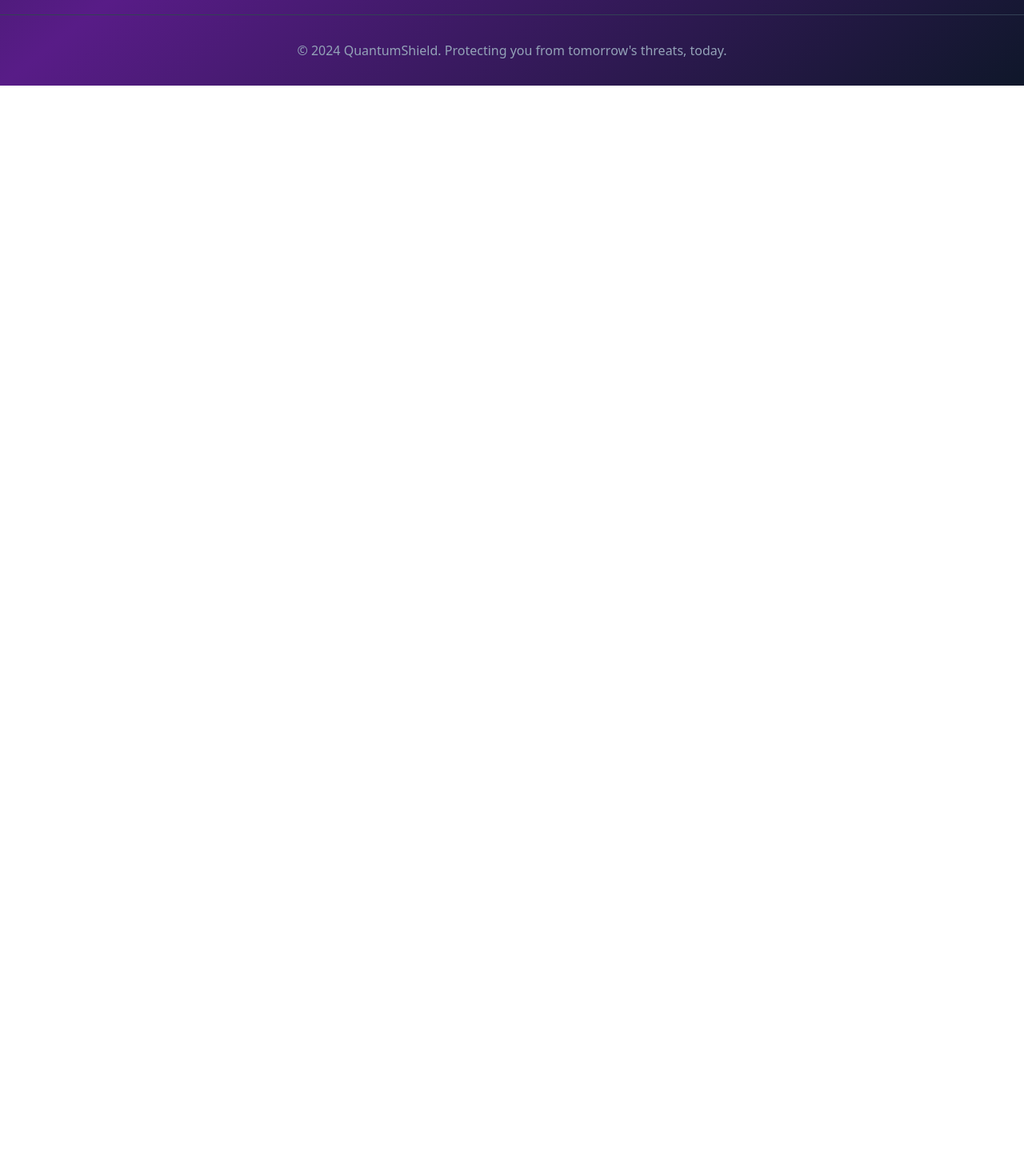
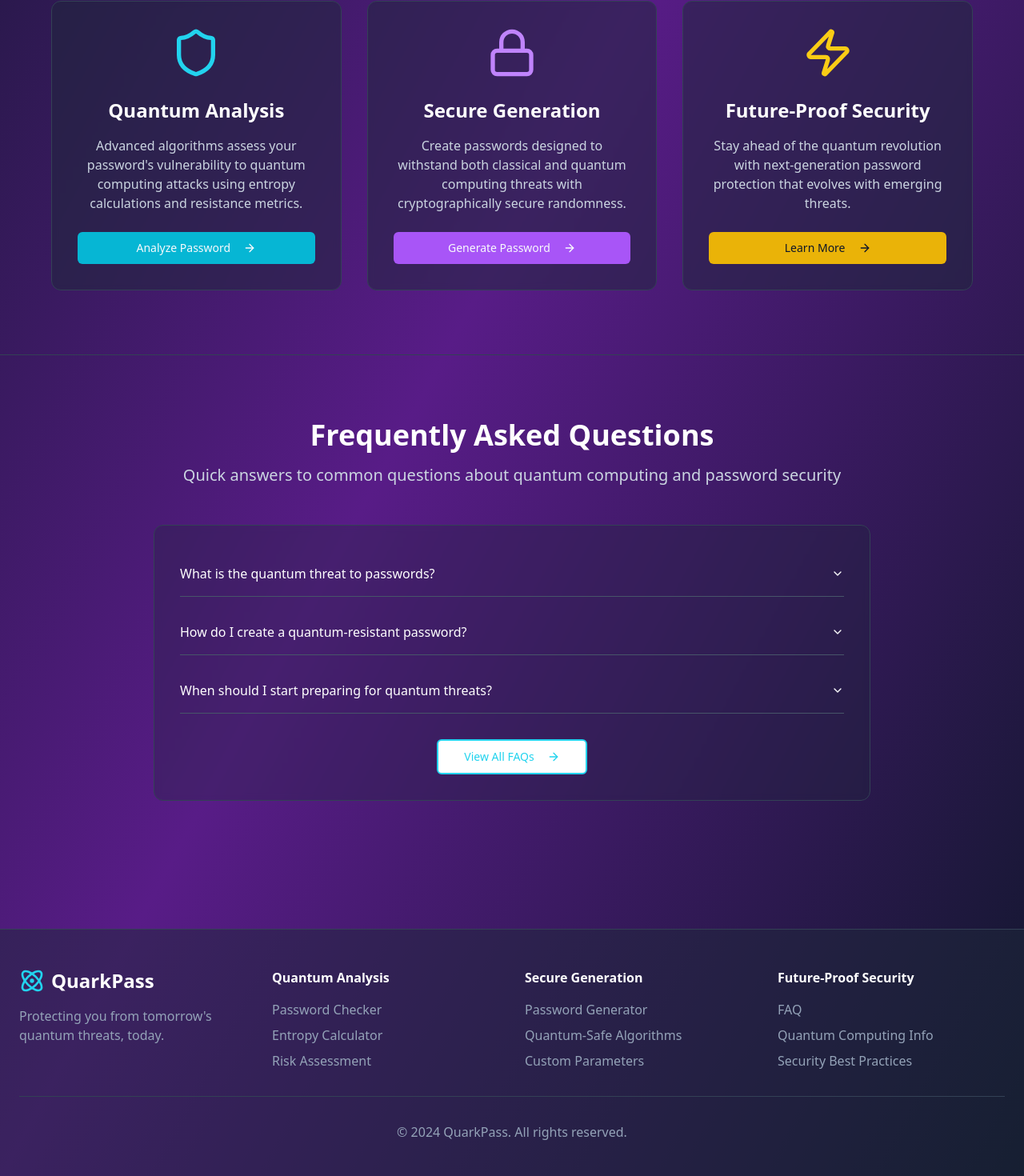
Before and after one commit to moz-per/quarkpass-web1, a React (Vite) app: page / in a window 1280 px wide. Shown: the part 900-2370 px from the top of the page at 80% size. Before the commit the page ends 1007 px from the top, so only its background shows below. Built offline with nearby package versions, Linux system fonts and the light colour scheme.

Commit message:
Refactor: Update branding and page structure
- Updated brand name and logo.
- Restructured the home page into three sections: hero, features, and FAQ summary.
- Added a footer with section links and branding.

```diff
--- a/src/pages/FAQ.tsx
+++ b/src/pages/FAQ.tsx
@@ -1,7 +1,7 @@
 
 import { Button } from "@/components/ui/button";
 import { Accordion, AccordionContent, AccordionItem, AccordionTrigger } from "@/components/ui/accordion";
-import { Shield, ArrowLeft } from "lucide-react";
+import { Atom, ArrowLeft } from "lucide-react";
 import { Link } from "react-router-dom";
 
 const FAQ = () => {
@@ -11,8 +11,8 @@ const FAQ = () => {
       <nav className="container mx-auto px-6 py-4">
         <div className="flex justify-between items-center">
           <Link to="/" className="flex items-center space-x-2">
-            <Shield className="h-8 w-8 text-cyan-400" />
-            <span className="text-2xl font-bold text-white">QuantumShield</span>
+            <Atom className="h-8 w-8 text-cyan-400" />
+            <span className="text-2xl font-bold text-white">QuarkPass</span>
           </Link>
           <Link to="/">
             <Button variant="outline" className="text-white border-cyan-400 hover:bg-cyan-400 hover:text-slate-900">
--- a/src/pages/Index.tsx
+++ b/src/pages/Index.tsx
@@ -1,6 +1,7 @@
 
 import { Button } from "@/components/ui/button";
-import { Shield, Lock, Zap } from "lucide-react";
+import { Accordion, AccordionContent, AccordionItem, AccordionTrigger } from "@/components/ui/accordion";
+import { Shield, Lock, Zap, Atom, ArrowRight } from "lucide-react";
 import { Link } from "react-router-dom";
 
 const Index = () => {
@@ -10,8 +11,8 @@ const Index = () => {
       <nav className="container mx-auto px-6 py-4">
         <div className="flex justify-between items-center">
           <div className="flex items-center space-x-2">
-            <Shield className="h-8 w-8 text-cyan-400" />
-            <span className="text-2xl font-bold text-white">QuantumShield</span>
+            <Atom className="h-8 w-8 text-cyan-400" />
+            <span className="text-2xl font-bold text-white">QuarkPass</span>
           </div>
           <Link to="/faq">
             <Button variant="outline" className="text-white border-cyan-400 hover:bg-cyan-400 hover:text-slate-900">
@@ -22,9 +23,8 @@ const Index = () => {
       </nav>
 
       {/* Hero Section */}
-      <div className="container mx-auto px-6 py-20">
+      <section className="container mx-auto px-6 py-20">
         <div className="text-center max-w-4xl mx-auto">
-          {/* Hero Title */}
           <div className="mb-8">
             <h1 className="text-6xl md:text-7xl font-bold text-white mb-6 leading-tight">
               Quantum-Safe
@@ -37,7 +37,6 @@ const Index = () => {
             </p>
           </div>
 
-          {/* Action Buttons */}
           <div className="flex flex-col sm:flex-row gap-4 justify-center mb-16">
             <Link to="/checker">
               <Button size="lg" className="bg-gradient-to-r from-cyan-500 to-blue-600 hover:from-cyan-600 hover:to-blue-700 text-white px-8 py-4 text-lg h-auto">
@@ -52,32 +51,196 @@ const Index = () => {
               </Button>
             </Link>
           </div>
+        </div>
+      </section>
 
-          {/* Feature Cards */}
+      {/* Features Section */}
+      <section className="container mx-auto px-6 py-20 border-t border-slate-700">
+        <div className="max-w-6xl mx-auto">
+          <div className="text-center mb-16">
+            <h2 className="text-4xl font-bold text-white mb-4">
+              Comprehensive Quantum Security
+            </h2>
+            <p className="text-xl text-slate-300 max-w-3xl mx-auto">
+              Our advanced platform provides everything you need to protect against quantum computing threats
+            </p>
+          </div>
+
           <div className="grid md:grid-cols-3 gap-8">
-            <div className="bg-slate-800/50 backdrop-blur-sm rounded-xl p-6 border border-slate-700">
-              <Shield className="h-12 w-12 text-cyan-400 mx-auto mb-4" />
-              <h3 className="text-xl font-semibold text-white mb-2">Quantum-Resistant Analysis</h3>
-              <p className="text-slate-300">Advanced algorithms assess your password's vulnerability to quantum computing attacks.</p>
+            <div className="bg-slate-800/50 backdrop-blur-sm rounded-xl p-8 border border-slate-700 hover:border-cyan-400 transition-colors">
+              <Shield className="h-16 w-16 text-cyan-400 mx-auto mb-6" />
+              <h3 className="text-2xl font-semibold text-white mb-4 text-center">Quantum Analysis</h3>
+              <p className="text-slate-300 text-center mb-6">
+                Advanced algorithms assess your password's vulnerability to quantum computing attacks using entropy calculations and resistance metrics.
+              </p>
+              <Link to="/checker" className="block">
+                <Button className="w-full bg-cyan-500 hover:bg-cyan-600">
+                  Analyze Password
+                  <ArrowRight className="ml-2 h-4 w-4" />
+                </Button>
+              </Link>
             </div>
-            <div className="bg-slate-800/50 backdrop-blur-sm rounded-xl p-6 border border-slate-700">
-              <Lock className="h-12 w-12 text-purple-400 mx-auto mb-4" />
-              <h3 className="text-xl font-semibold text-white mb-2">Secure Generation</h3>
-              <p className="text-slate-300">Create passwords designed to withstand both classical and quantum computing threats.</p>
+
+            <div className="bg-slate-800/50 backdrop-blur-sm rounded-xl p-8 border border-slate-700 hover:border-purple-400 transition-colors">
+              <Lock className="h-16 w-16 text-purple-400 mx-auto mb-6" />
+              <h3 className="text-2xl font-semibold text-white mb-4 text-center">Secure Generation</h3>
+              <p className="text-slate-300 text-center mb-6">
+                Create passwords designed to withstand both classical and quantum computing threats with cryptographically secure randomness.
+              </p>
+              <Link to="/generator" className="block">
+                <Button className="w-full bg-purple-500 hover:bg-purple-600">
+                  Generate Password
+                  <ArrowRight className="ml-2 h-4 w-4" />
+                </Button>
+              </Link>
             </div>
-            <div className="bg-slate-800/50 backdrop-blur-sm rounded-xl p-6 border border-slate-700">
-              <Zap className="h-12 w-12 text-yellow-400 mx-auto mb-4" />
-              <h3 className="text-xl font-semibold text-white mb-2">Future-Proof Security</h3>
-              <p className="text-slate-300">Stay ahead of the quantum revolution with next-generation password protection.</p>
+
+            <div className="bg-slate-800/50 backdrop-blur-sm rounded-xl p-8 border border-slate-700 hover:border-yellow-400 transition-colors">
+              <Zap className="h-16 w-16 text-yellow-400 mx-auto mb-6" />
+              <h3 className="text-2xl font-semibold text-white mb-4 text-center">Future-Proof Security</h3>
+              <p className="text-slate-300 text-center mb-6">
+                Stay ahead of the quantum revolution with next-generation password protection that evolves with emerging threats.
+              </p>
+              <Link to="/faq" className="block">
+                <Button className="w-full bg-yellow-500 hover:bg-yellow-600 text-slate-900">
+                  Learn More
+                  <ArrowRight className="ml-2 h-4 w-4" />
+                </Button>
+              </Link>
             </div>
           </div>
         </div>
-      </div>
+      </section>
+
+      {/* FAQ Preview Section */}
+      <section className="container mx-auto px-6 py-20 border-t border-slate-700">
+        <div className="max-w-4xl mx-auto">
+          <div className="text-center mb-12">
+            <h2 className="text-4xl font-bold text-white mb-4">
+              Frequently Asked Questions
+            </h2>
+            <p className="text-xl text-slate-300">
+              Quick answers to common questions about quantum computing and password security
+            </p>
+          </div>
+
+          <div className="bg-slate-800/30 backdrop-blur-sm rounded-xl p-8 border border-slate-700">
+            <Accordion type="single" collapsible className="space-y-4">
+              <AccordionItem value="what-is-quantum-threat" className="border-slate-600">
+                <AccordionTrigger className="text-white hover:text-cyan-400">
+                  What is the quantum threat to passwords?
+                </AccordionTrigger>
+                <AccordionContent className="text-slate-300">
+                  Quantum computers can break current encryption methods through algorithms like Shor's algorithm, potentially compromising password security systems within 10-20 years.
+                </AccordionContent>
+              </AccordionItem>
+
+              <AccordionItem value="quantum-resistant-password" className="border-slate-600">
+                <AccordionTrigger className="text-white hover:text-cyan-400">
+                  How do I create a quantum-resistant password?
+                </AccordionTrigger>
+                <AccordionContent className="text-slate-300">
+                  Use passwords with high entropy (20+ characters), include diverse character sets, and ensure true randomness. Our generator creates quantum-safe passwords automatically.
+                </AccordionContent>
+              </AccordionItem>
+
+              <AccordionItem value="when-prepare" className="border-slate-600">
+                <AccordionTrigger className="text-white hover:text-cyan-400">
+                  When should I start preparing for quantum threats?
+                </AccordionTrigger>
+                <AccordionContent className="text-slate-300">
+                  Now! The "harvest now, decrypt later" threat means adversaries may be collecting encrypted data today to decrypt it once quantum computers become available.
+                </AccordionContent>
+              </AccordionItem>
+            </Accordion>
+
+            <div className="text-center mt-8">
+              <Link to="/faq">
+                <Button size="lg" variant="outline" className="border-2 border-cyan-400 text-cyan-400 hover:bg-cyan-400 hover:text-slate-900">
+                  View All FAQs
+                  <ArrowRight className="ml-2 h-5 w-5" />
+                </Button>
+              </Link>
+            </div>
+          </div>
+        </div>
+      </section>
 
       {/* Footer */}
-      <footer className="container mx-auto px-6 py-8 border-t border-slate-700">
-        <div className="text-center text-slate-400">
-          <p>&copy; 2024 QuantumShield. Protecting you from tomorrow's threats, today.</p>
+      <footer className="bg-slate-800/50 border-t border-slate-700 mt-20">
+        <div className="container mx-auto px-6 py-12">
+          <div className="grid md:grid-cols-4 gap-8">
+            {/* Brand */}
+            <div className="md:col-span-1">
+              <div className="flex items-center space-x-2 mb-4">
+                <Atom className="h-8 w-8 text-cyan-400" />
+                <span className="text-2xl font-bold text-white">QuarkPass</span>
+              </div>
+              <p className="text-slate-400">
+                Protecting you from tomorrow's quantum threats, today.
+              </p>
+            </div>
+
+            {/* Quantum Analysis */}
+            <div>
+              <h3 className="text-white font-semibold mb-4">Quantum Analysis</h3>
+              <ul className="space-y-2">
+                <li>
+                  <Link to="/checker" className="text-slate-400 hover:text-cyan-400 transition-colors">
+                    Password Checker
+                  </Link>
+                </li>
+                <li>
+                  <span className="text-slate-400">Entropy Calculator</span>
+                </li>
+                <li>
+                  <span className="text-slate-400">Risk Assessment</span>
+                </li>
+              </ul>
+            </div>
+
+            {/* Secure Generation */}
+            <div>
+              <h3 className="text-white font-semibold mb-4">Secure Generation</h3>
+              <ul className="space-y-2">
+                <li>
+                  <Link to="/generator" className="text-slate-400 hover:text-cyan-400 transition-colors">
+                    Password Generator
+                  </Link>
+                </li>
+                <li>
+                  <span className="text-slate-400">Quantum-Safe Algorithms</span>
+                </li>
+                <li>
+                  <span className="text-slate-400">Custom Parameters</span>
+                </li>
+              </ul>
+            </div>
+
+            {/* Future-Proof Security */}
+            <div>
+              <h3 className="text-white font-semibold mb-4">Future-Proof Security</h3>
+              <ul className="space-y-2">
+                <li>
+                  <Link to="/faq" className="text-slate-400 hover:text-cyan-400 transition-colors">
+                    FAQ
+                  </Link>
+                </li>
+                <li>
+                  <span className="text-slate-400">Quantum Computing Info</span>
+                </li>
+                <li>
+                  <span className="text-slate-400">Security Best Practices</span>
+                </li>
+              </ul>
+            </div>
+          </div>
+
+          <div className="border-t border-slate-700 mt-8 pt-8 text-center">
+            <p className="text-slate-400">
+              &copy; 2024 QuarkPass. All rights reserved.
+            </p>
+          </div>
         </div>
       </footer>
     </div>
--- a/src/pages/PasswordChecker.tsx
+++ b/src/pages/PasswordChecker.tsx
@@ -3,7 +3,7 @@ import { useState } from "react";
 import { Button } from "@/components/ui/button";
 import { Input } from "@/components/ui/input";
 import { Card, CardContent, CardHeader, CardTitle } from "@/components/ui/card";
-import { Shield, ArrowLeft, AlertTriangle, CheckCircle } from "lucide-react";
+import { Atom, ArrowLeft, AlertTriangle, CheckCircle } from "lucide-react";
 import { Link } from "react-router-dom";
 
 const PasswordChecker = () => {
@@ -60,8 +60,8 @@ const PasswordChecker = () => {
       <nav className="container mx-auto px-6 py-4">
         <div className="flex justify-between items-center">
           <Link to="/" className="flex items-center space-x-2">
-            <Shield className="h-8 w-8 text-cyan-400" />
-            <span className="text-2xl font-bold text-white">QuantumShield</span>
+            <Atom className="h-8 w-8 text-cyan-400" />
+            <span className="text-2xl font-bold text-white">QuarkPass</span>
           </Link>
           <Link to="/">
             <Button variant="outline" className="text-white border-cyan-400 hover:bg-cyan-400 hover:text-slate-900">
```
